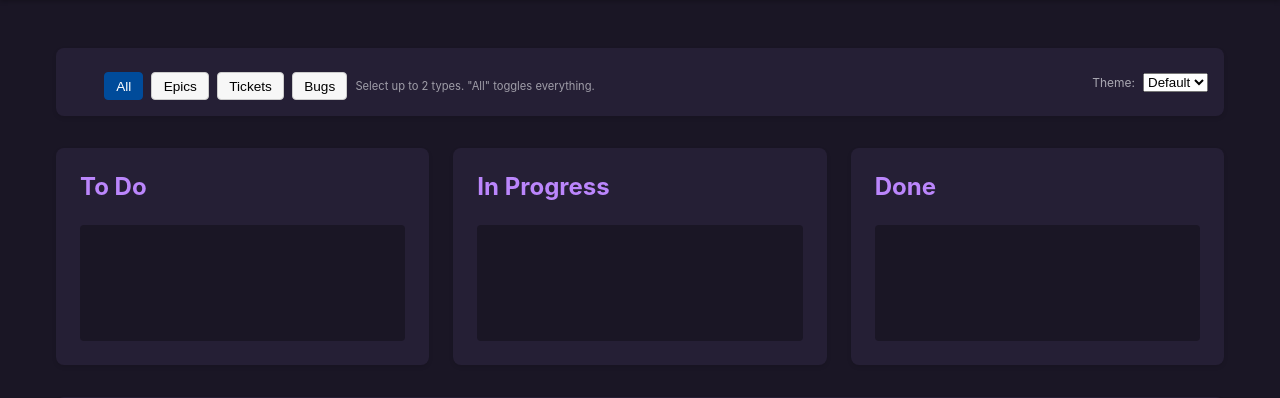
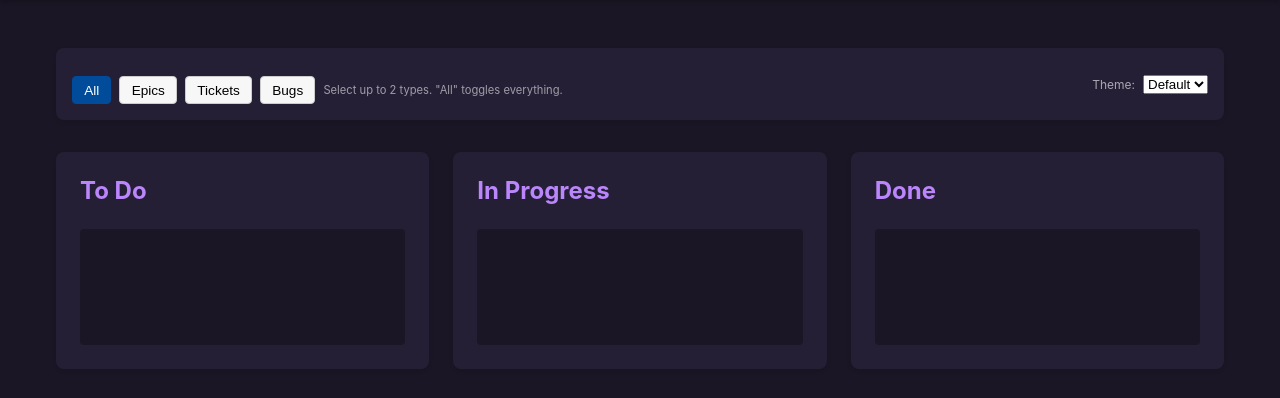
Before and after one commit to NitroghostGH/odyssey, a Django app: template tickets/templates/tickets/board.html in a window 1280 px wide. Shown: the part 60-458 px from the top of the page. Run offline with Django 5.2, Linux system fonts and the light colour scheme; the template is opened without the code that fills it, so the values that code supplies are empty.

Commit message:
style(board): stack filter buttons beneath board title for clearer spacing

```diff
--- a/tickets/static/tickets/css/board.css
+++ b/tickets/static/tickets/css/board.css
@@ -21,7 +21,8 @@
 .board-header-left {
     margin-right: 2rem; /* adjustable spacing */
     display: flex;
-    align-items: center;
+    flex-direction: column;
+    align-items: flex-start;
 }
 
 .board-title {
--- a/tickets/templates/tickets/board.html
+++ b/tickets/templates/tickets/board.html
@@ -11,13 +11,13 @@
     <div class="board-header">
         <div class="board-header-left">
             <h1 class="board-title">{{ board.name }}</h1>
-        </div>
-        <div class="ticket-type-filters">
+            <div class="ticket-type-filters below-title">
             <button type="button" class="filter-btn active" data-filter="all">All</button>
             <button type="button" class="filter-btn" data-filter="epic">Epics</button>
             <button type="button" class="filter-btn" data-filter="ticket">Tickets</button>
             <button type="button" class="filter-btn" data-filter="bug">Bugs</button>
             <small class="filter-hint">Select up to 2 types. "All" toggles everything.</small>
+            </div>
         </div>
         <div class="theme-picker" style="margin-left:auto; display:flex; align-items:center; gap:.5rem;">
             <label for="theme-selector" style="font-size:.75rem; opacity:.7;">Theme:</label>
@@ -168,6 +168,7 @@ document.addEventListener('DOMContentLoaded', function(){
 </script>
 <style>
     .ticket-type-filters { display:flex; align-items:center; gap:.5rem; flex-wrap:wrap; margin-top:.5rem; }
+    .ticket-type-filters.below-title { margin-left:0; margin-top:.75rem; }
     .ticket-type-filters .filter-btn { border:1px solid #ccc; background:#f7f7f7; padding:.35rem .7rem; border-radius:4px; cursor:pointer; font-size:.85rem; }
     .ticket-type-filters .filter-btn.active { background:#004b9a; color:#fff; border-color:#004b9a; }
     .ticket-type-filters .filter-btn:focus { outline:2px solid #004b9a; outline-offset:1px; }
```
